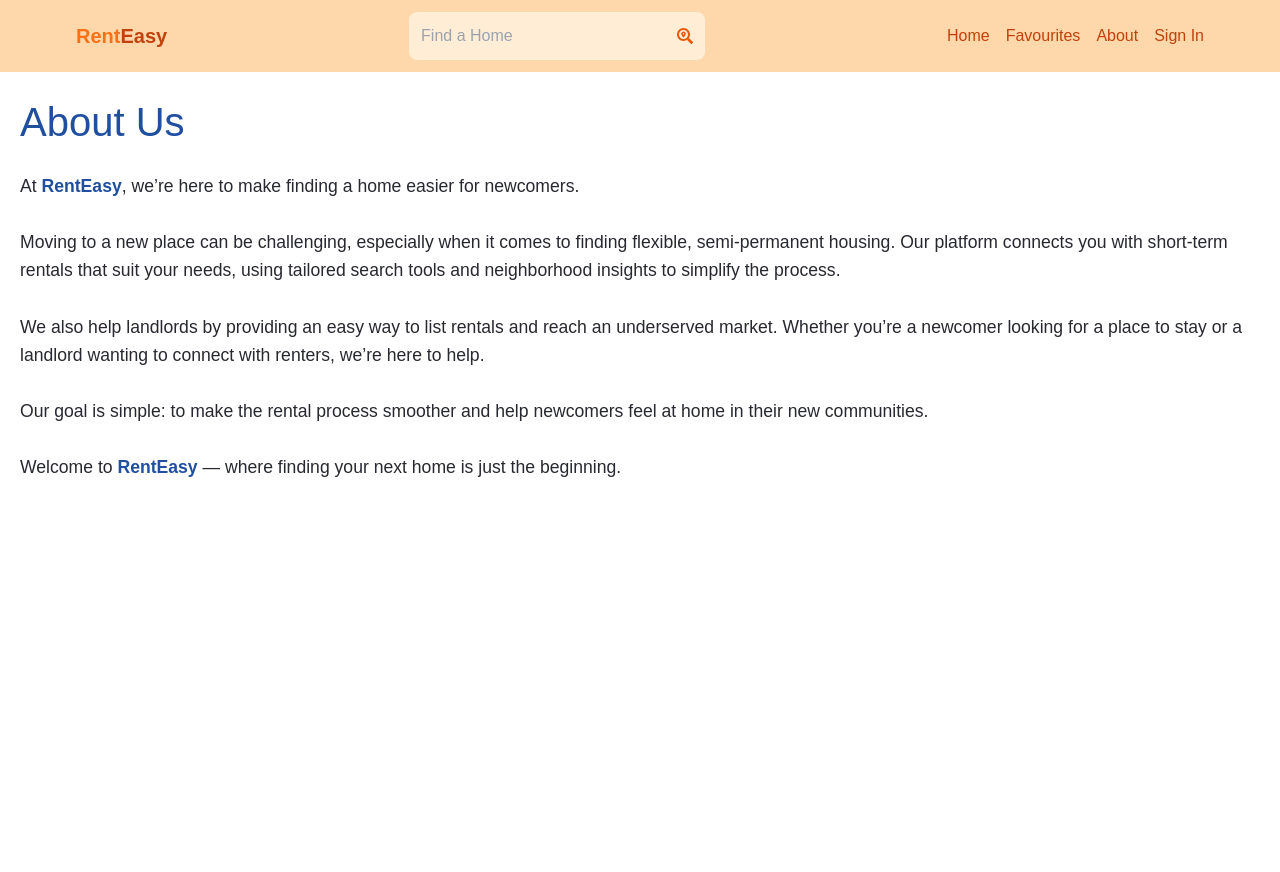
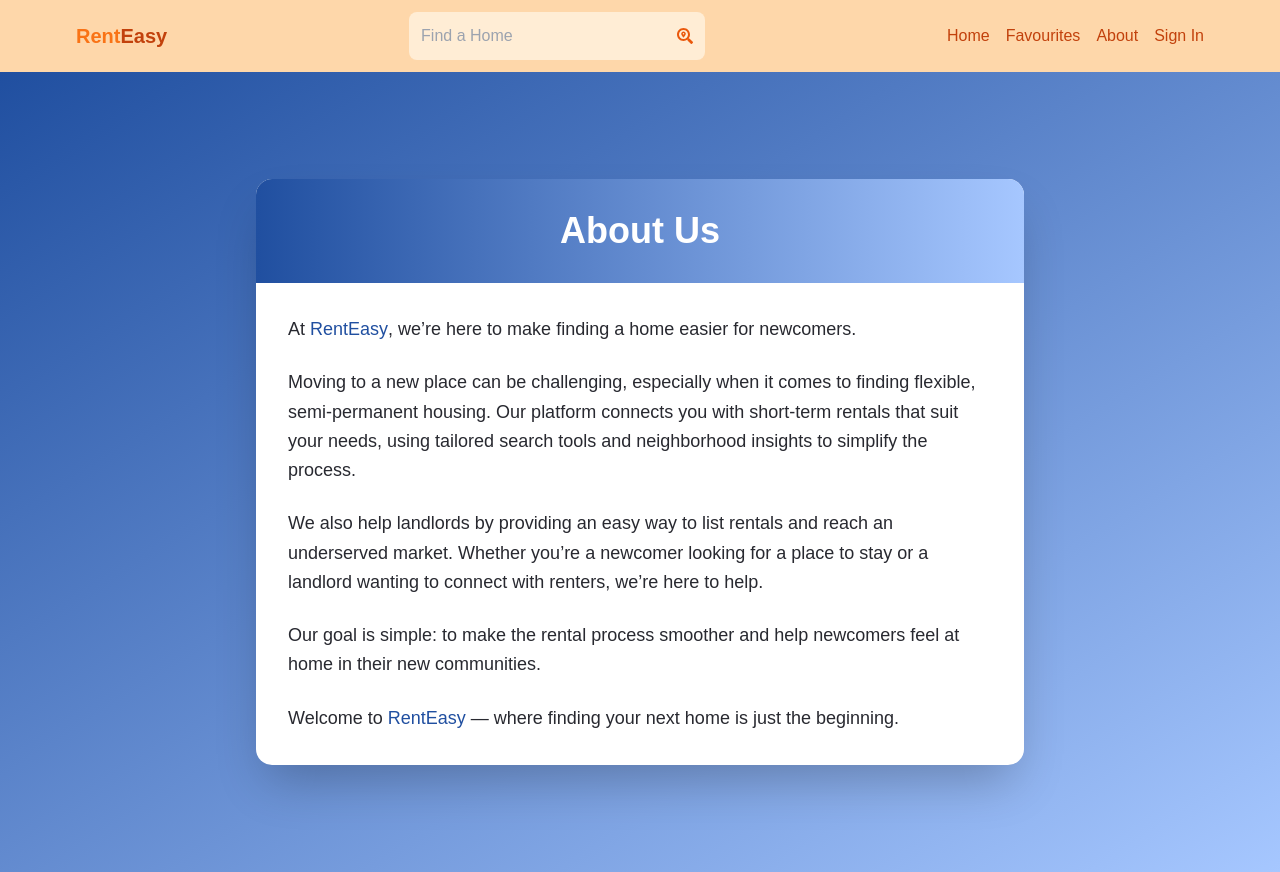
Before and after one commit to edmundnche/RentEasy, a Next.js app: page /about-page in a window 1280 px wide. Before the commit the page ends 800 px from the top, so only its background shows below. Built offline with nearby package versions, Linux system fonts and the light colour scheme; no server answers.

Commit message:
Update page.js

```diff
--- a/src/app/about-page/page.js
+++ b/src/app/about-page/page.js
@@ -2,24 +2,33 @@ import React from 'react';
 
 export default function About() {
   return (
-    <div style={{ fontFamily: 'DM Sans, sans-serif', color: '#282930', padding: '20px', backgroundColor: '#FFFFFF' }}>
-      <div>
-        <h1 style={{ fontFamily: 'Rubik, sans-serif', color: '#204FA0', fontSize: '2.5rem', marginBottom: '20px' }}>
+    <div className="min-h-screen flex items-center justify-center bg-gradient-to-br from-[#204FA0] to-[#A6C7FF] p-6">
+      <div className="max-w-3xl w-full bg-white rounded-2xl shadow-2xl overflow-hidden transform transition-all hover:scale-105">
+        {/* Header */}
+        <div className="bg-gradient-to-r from-[#204FA0] to-[#A6C7FF] p-8 text-center">
+          <h1 className="font-rubik text-4xl font-bold text-white">
             About Us
           </h1>
         </div>
-      <div>
-        <p style={{ fontSize: '1.1rem', lineHeight: '1.6' }}>
-          At <strong style={{ color: '#204FA0' }}>RentEasy</strong>, we’re here to make finding a home easier for newcomers.
-          <br /><br />
+
+        {/* Content */}
+        <div className="font-dm-sans text-[#282930] p-8 space-y-6">
+          <p className="text-lg leading-relaxed">
+            At <strong className="text-[#204FA0] font-medium">RentEasy</strong>, we’re here to make finding a home easier for newcomers.
+          </p>
+          <p className="text-lg leading-relaxed">
             Moving to a new place can be challenging, especially when it comes to finding flexible, semi-permanent housing. Our platform connects you with short-term rentals that suit your needs, using tailored search tools and neighborhood insights to simplify the process.
-          <br /><br />
+          </p>
+          <p className="text-lg leading-relaxed">
             We also help landlords by providing an easy way to list rentals and reach an underserved market. Whether you’re a newcomer looking for a place to stay or a landlord wanting to connect with renters, we’re here to help.
-          <br /><br />
+          </p>
+          <p className="text-lg leading-relaxed">
             Our goal is simple: to make the rental process smoother and help newcomers feel at home in their new communities.
-          <br /><br />
-          Welcome to <strong style={{ color: '#204FA0' }}>RentEasy</strong> — where finding your next home is just the beginning.
           </p>
+          <p className="text-lg leading-relaxed">
+            Welcome to <strong className="text-[#204FA0] font-medium">RentEasy</strong> — where finding your next home is just the beginning.
+          </p>
+        </div>
       </div>
     </div>
   );
```
Lines whose indentation alone changed are shown as unchanged.
